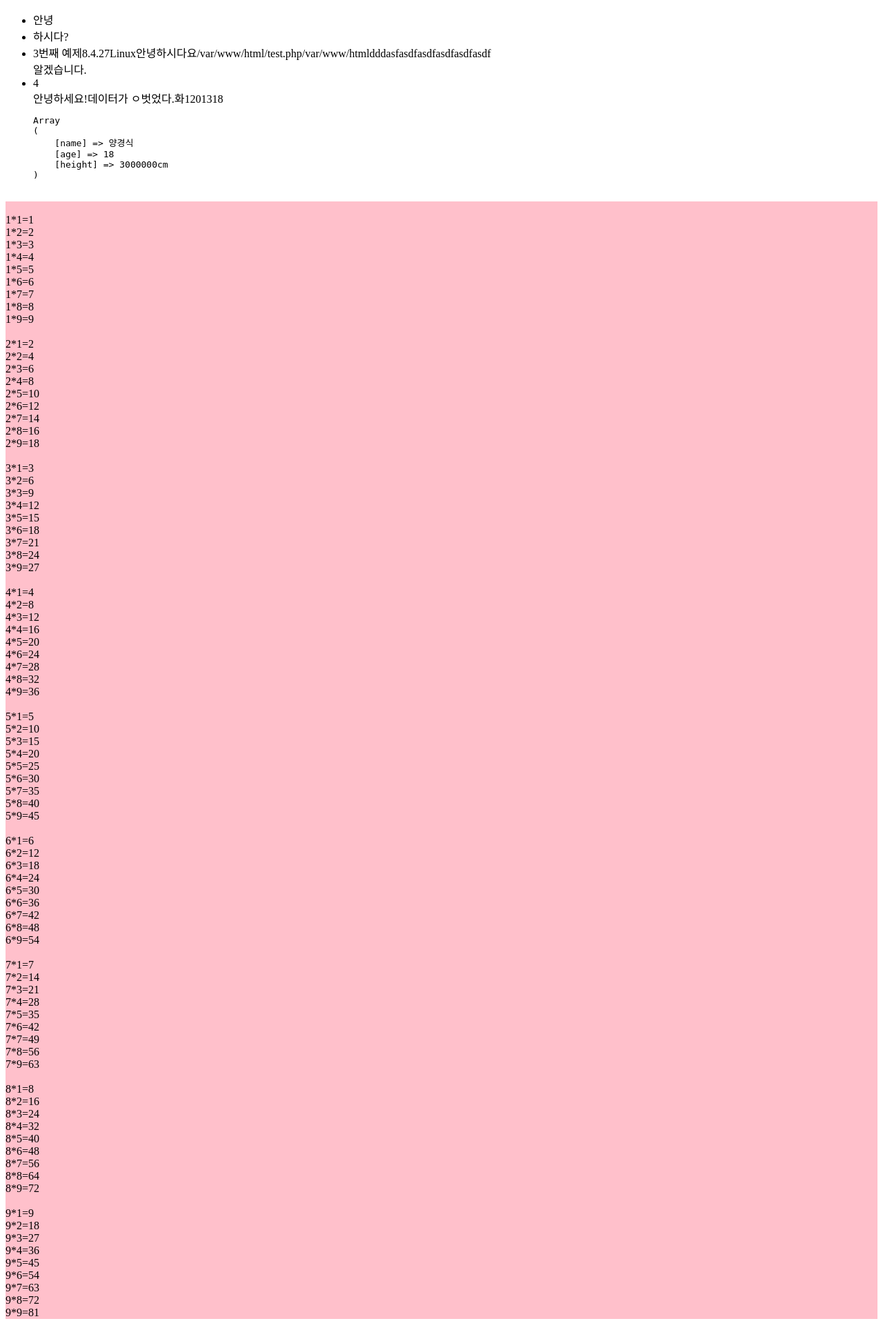
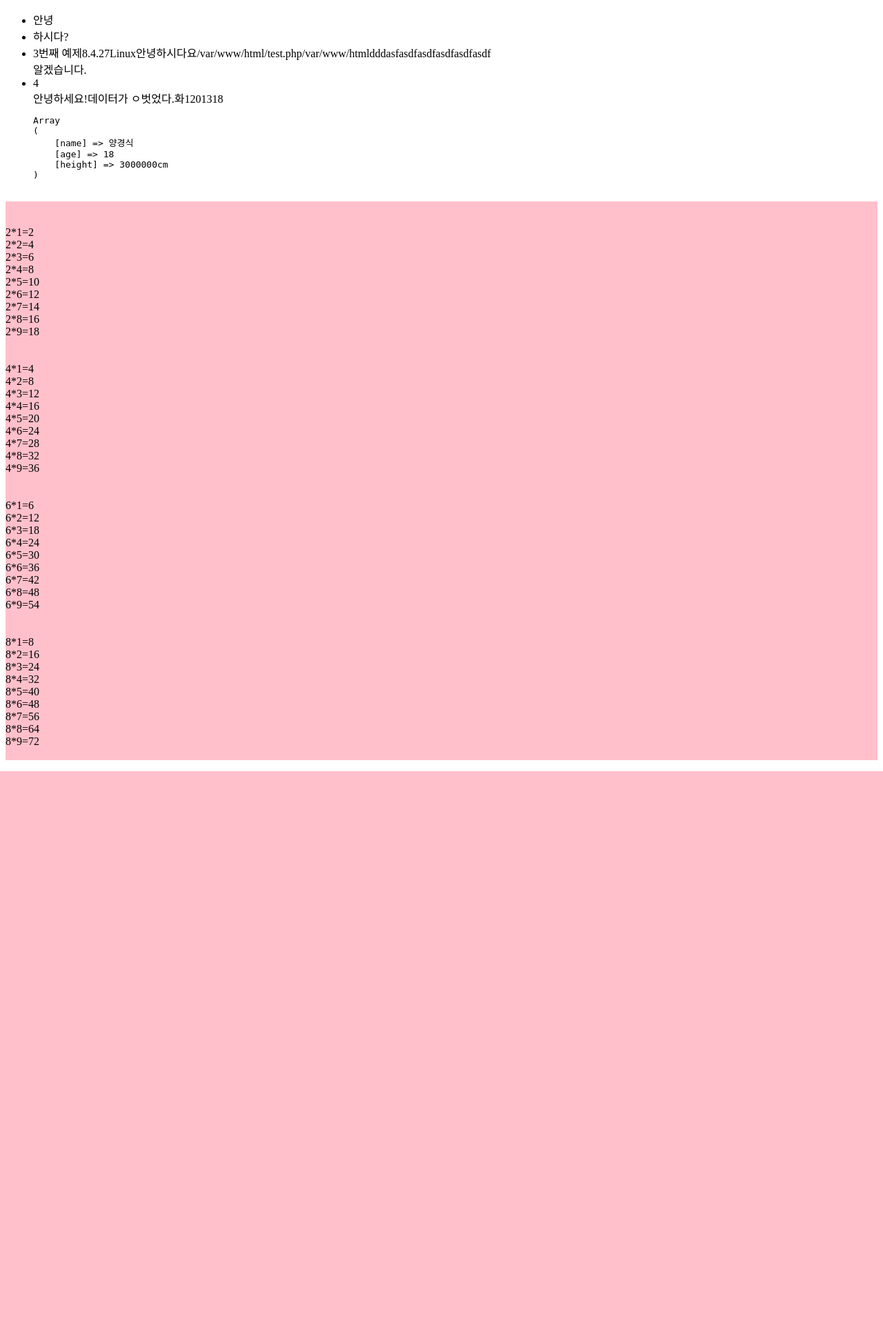
Before and after one commit to 990907yang/htdocs, a PHP site: page /test.php in a window 1280 px wide. Shown: the whole page at 69% size. After the commit the page ends 1118 px from the top, so only its background shows below. Run offline with PHP 8.4, Linux system fonts and the light colour scheme.

Commit message:
구구단까지 추가

```diff
--- a/test.php
+++ b/test.php
@@ -64,9 +64,13 @@
         <?php
             for($i=1; $i<=9; $i++){
                 print "<br>";
-                for($j=1; $j<=9; $j++){
-                    print $i."*".$j."=".$i*$j."<br>";
+
+                if($i%2 == 0){
+                    for($j=1; $j<=9; $j++){
+                    print "<span class='red'>".$i."*".$j."=".$i*$j."<br></span>";
                 }
+                }
+
             }
         ?>
      </p>
```
